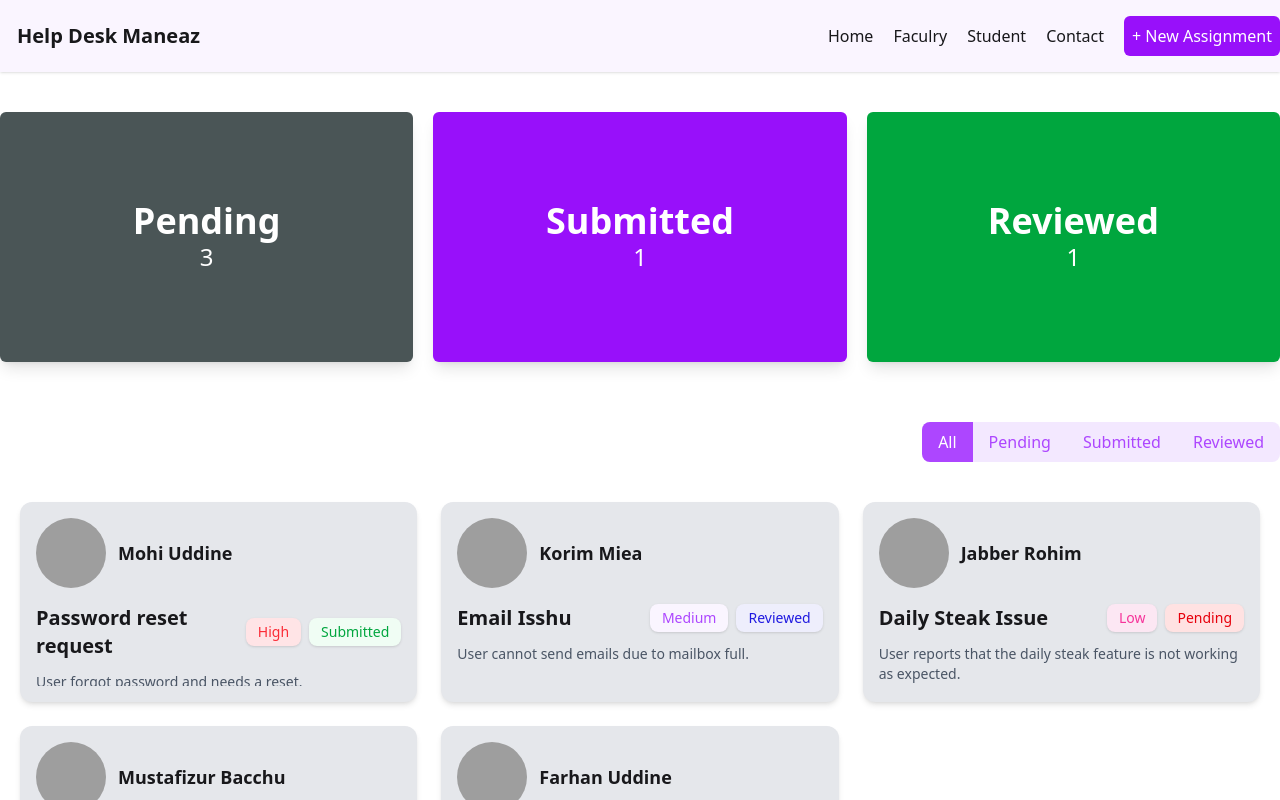
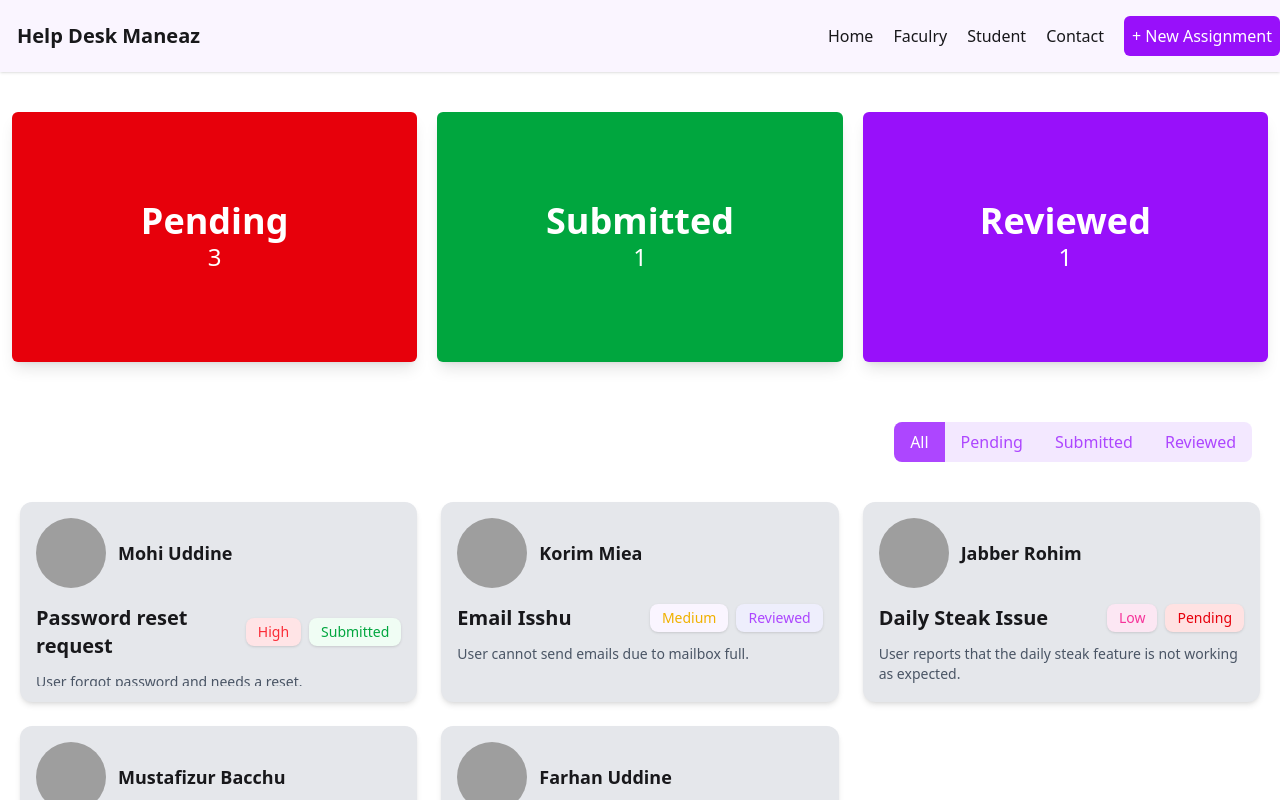
Before and after one commit to aftabfarhanarko/Help-Desk-Use-React, a React (Vite) app: page / in a window 1280 px wide. Shown: the top 800 px of the page. Built offline with nearby package versions, Linux system fonts and the light colour scheme; grey boxes are pictures that could not be loaded.

Commit message:
all clear the help desk project

```diff
--- a/src/Componend/CardSections/CardSections.jsx
+++ b/src/Componend/CardSections/CardSections.jsx
@@ -2,27 +2,30 @@ import React, { use, useState } from "react";
 import Display from "./Display";
 import CounterBox from "./CounterBox";
 import CounterButton from "./CounterButton";
+import MtBox from "./MtBox";
 
 const CardSections = ({ assignment }) => {
   const [togle, setTogle] = useState("All");
   const assigmentUse = use(assignment);
   const [data, setData] = useState(assigmentUse);
 
-  console.log(data);
-
-  const filterDisplay = togle == "All" ? data: data.filter(element => element.status == togle);
-  console.log( togle,filterDisplay);
+  const filterDisplay =
+    togle == "All" ? data : data.filter((element) => element.status == togle);
+  console.log(togle, filterDisplay);
   return (
     <>
       <CounterBox data={data}></CounterBox>
 
       <CounterButton togle={togle} setTogle={setTogle}></CounterButton>
-      <div className="max-w-[1350px] mx-auto mt-10 grid grid-cols-1 md:grid-cols-3 gap-6 px-5 ">
-
-        {filterDisplay.map((person) => (
-          <Display person={person}></Display>
-        ))}
-      </div>
+      {filterDisplay.length == 0 ? (
+        <MtBox></MtBox>
+      ) : (
+        <div className="max-w-[1350px] mx-auto mt-10 grid grid-cols-1 md:grid-cols-3 gap-6 px-5 ">
+          {filterDisplay.map((person) => (
+            <Display person={person} data={data} setData={setData}></Display>
+          ))}
+        </div>
+      )}
     </>
   );
 };
--- a/src/Componend/CardSections/CounterBox.jsx
+++ b/src/Componend/CardSections/CounterBox.jsx
@@ -7,8 +7,8 @@ const CounterBox = ({data}) => {
   const submitted = data.filter(pandin => pandin.status == "Submitted");
 
   return (
-    <div className="max-w-[1350px] mx-auto mt-10 flex  gap-5">
-      <div className="h-[250px] bg-[#4A5556] w-full rounded-md shadow-lg flex justify-center items-center">
+    <div className="max-w-[1350px] mx-auto mt-10 flex  gap-5 px-3">
+      <div className="h-[100px] md:h-[250px] bg-red-600 w-full rounded-md shadow-lg flex justify-center items-center">
         <div className="text-center text-white">
           <h1 className="text-[19px] font-medium md:text-4xl md:font-bold">
             Pending
@@ -16,20 +16,20 @@ const CounterBox = ({data}) => {
           <p className=" text-[17px] font-medium md:text-2xl ">{pandingdata.length}</p>
         </div>
       </div>
-      <div className="h-[250px] bg-purple-600 w-full rounded-md shadow-lg flex justify-center items-center">
+      <div className="h-[100px] md:h-[250px]  bg-green-600 w-full rounded-md shadow-lg flex justify-center items-center">
         <div className="text-center text-white">
           <h1 className="text-[19px] font-medium md:text-4xl md:font-bold ">
             Submitted
           </h1>
-          <p className="text-[17px] font-medium md:text-2xl">{reviewData.length}</p>
+          <p className="text-[17px] font-medium md:text-2xl">{submitted.length} </p>
         </div>
       </div>
-      <div className="h-[250px] bg-green-600 w-full rounded-md shadow-lg flex justify-center items-center">
+      <div className="h-[100px] md:h-[250px]   bg-purple-600 w-full rounded-md shadow-lg flex justify-center items-center">
         <div className="text-center text-white">
           <h1 className="text-[19px] font-medium md:text-4xl md:font-bold">
             Reviewed
           </h1>
-          <p className="text-[17px] font-medium md:text-2xl">{submitted.length}</p>
+          <p className="text-[17px] font-medium md:text-2xl">{reviewData.length}</p>
         </div>
       </div>
     </div>
--- a/src/Componend/CardSections/CounterButton.jsx
+++ b/src/Componend/CardSections/CounterButton.jsx
@@ -1,14 +1,14 @@
 const CounterButton = ({ togle, setTogle }) => {
   const btn = ["All", "Pending", "Submitted", "Reviewed"];
   return (
-    <div className=" max-w-[1340px] mx-auto mt-15 flex justify-end gap-2">
+    <div className=" max-w-[1340px] mx-auto mt-15  px-7 md:flex justify-end gap-2">
       <div className=" bg-purple-100 rounded-lg text-md font-medium">
         {btn.map((btns, ind) => {
           return (
             <button
               key={ind}
               onClick={() => setTogle(btns)}
-              className={`${ind == 0 && "rounded-l-lg"} ${
+              className={` ${ind == 0 && "rounded-l-lg"} ${
                 ind == 3 && "rounded-r-lg"
               } togle-btn ${togle === btns && "bg-purple-500 !text-white"}`}
             >
--- a/src/Componend/CardSections/Display.jsx
+++ b/src/Componend/CardSections/Display.jsx
@@ -1,10 +1,24 @@
-import React from "react";
+const Display = ({ person, data, setData }) => {
+  const ubdeatStatcs = () => {
+    const currentStutacs = data.find(
+      (element) => element.ticketId == person.ticketId
+    );
 
-const Display = ({ person }) => {
+    if (currentStutacs.status == "Pending") {
+      currentStutacs.status = "Submitted";
+    } else if (currentStutacs.status == "Submitted") {
+      currentStutacs.status = "Reviewed";
+    }
+    const filterData = data.filter((elem) => elem.ticketId !== person.ticketId);
+
+    setData([currentStutacs, ...filterData]);
+  };
 
   return (
-    <div className="bg-gray-200 rounded-xl shadow-md p-4 flex flex-col h-[200px] w-full cursor-pointer">
-      {/* User Image + Name */}
+    <div
+      onClick={() => ubdeatStatcs()}
+      className="bg-gray-200 rounded-xl shadow-md p-4 flex flex-col h-[200px] w-full cursor-pointer"
+    >
       <div className="flex items-center gap-3 mb-4">
         <img
           className="h-[70px] w-[70px] rounded-full object-cover"
@@ -14,7 +28,6 @@ const Display = ({ person }) => {
         <p className="text-lg font-semibold">{person.requestedBy}</p>
       </div>
 
-      {/* Subject + Tags */}
       <div className="flex justify-between items-center mb-3">
         <p className="font-bold text-xl">{person.subject}</p>
         <div className="flex gap-2">
@@ -24,27 +37,28 @@ const Display = ({ person }) => {
               person.priority == "High"
                 ? "bg-rose-100 text-red-500"
                 : person.priority == "Medium"
-                ? "bg-purple-50 text-purple-500"
+                ? "bg-purple-50 text-yellow-500"
                 : "bg-pink-100 text-pink-500"
             }`}
           >
             {person.priority}
           </span>
-          <span className={`text-sm font-medium px-3 py-1 rounded-lg shadow
+          <span
+            className={`text-sm font-medium px-3 py-1 rounded-lg shadow
             ${
               person.status == "Submitted"
-              ? "bg-green-50 text-green-600"
+                ? "bg-green-50 text-green-600"
                 : person.status == "Pending"
                 ? "bg-red-100 text-red-600"
-                : " bg-[#eeeefc] text-[#201ae0]"
+                : " bg-[#eeeefc] text-purple-500"
             }
-            `}>
+            `}
+          >
             {person.status}
           </span>
         </div>
       </div>
 
-      {/* Description */}
       <p className="text-gray-600 text-sm overflow-hidden">
         {person.description}
       </p>
--- /dev/null
+++ b/src/Componend/CardSections/MtBox.jsx
@@ -0,0 +1,15 @@
+import React from "react";
+
+const MtBox = () => {
+  return (
+    <div className="card  text-neutral-content w-full max-w-[1400px] mx-auto pt-20">
+      <div className="card-body items-center text-center">
+        <h2 className="card-title text-red-500">
+          👉 "এই সেকশনের কাজ আপাততো শেষ। তাই সেকশনটি এখন ফাঁকা রয়েছে।"
+        </h2>
+      </div>
+    </div>
+  );
+};
+
+export default MtBox;
--- a/src/Componend/Spinner/Spinner.jsx
+++ b/src/Componend/Spinner/Spinner.jsx
@@ -2,7 +2,7 @@ import React from "react";
 
 const Spinner = () => {
   return (
-    <div className="flex flex-col justify-center items-center h-full w-full gap-2">
+    <div className="flex flex-col justify-center items-center h-full w-full gap-2 mt-[380px]" >
       <div className="h-10 w-10 border-4 border-blue-500 border-t-transparent rounded-full animate-spin"></div>
       <p className="text-blue-600 font-medium">Loading...</p>
     </div>
```
